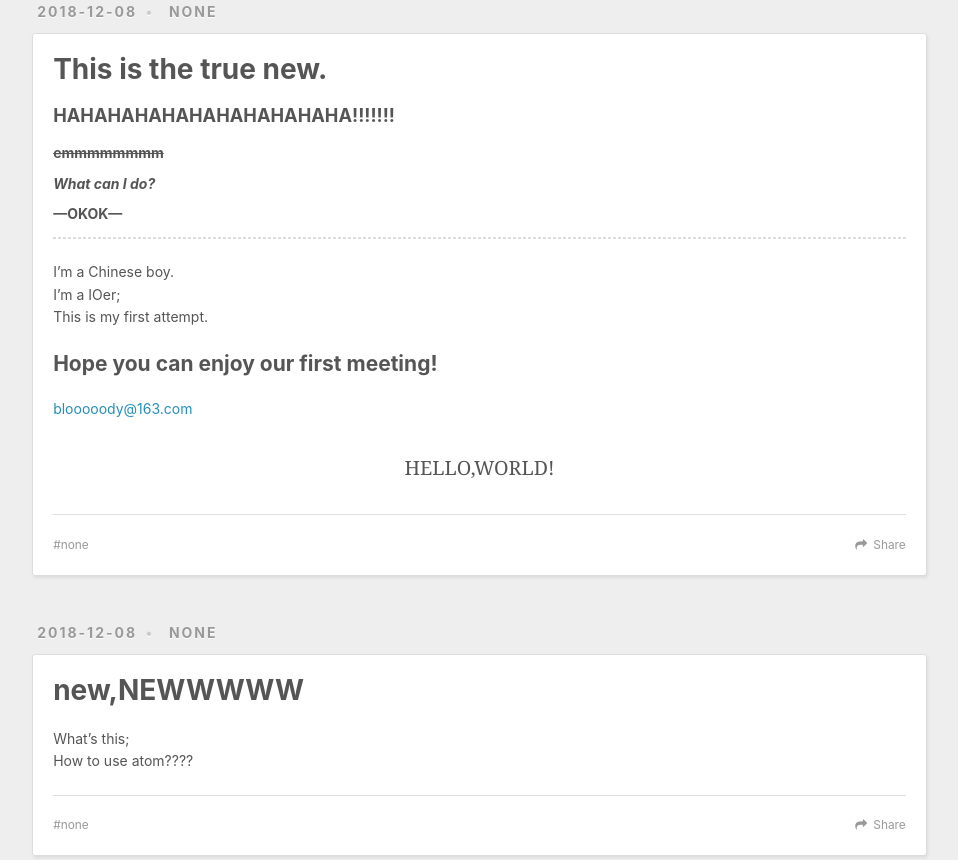
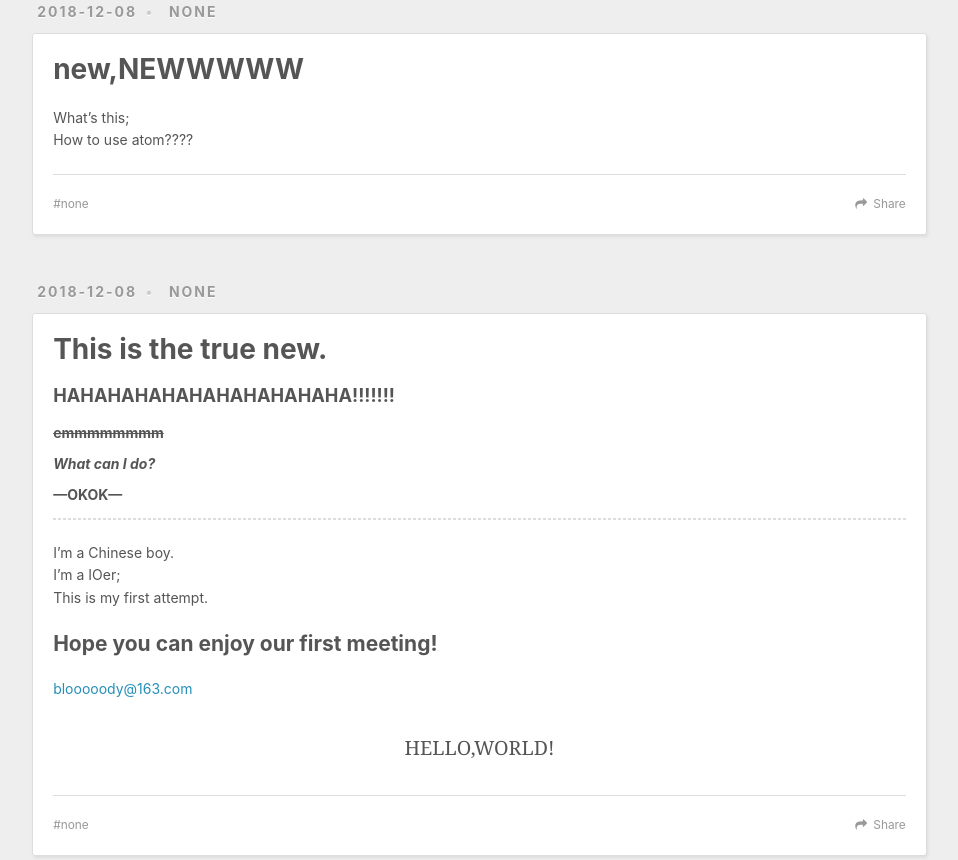
Before and after one commit to lidayua/lidayua, a plain HTML site: page index.html in a window 1280 px wide. Shown: the part 1320-2180 px from the top of the page, without its empty margins (8-966 px from the left). Drawn offline with nearby package versions, Linux system fonts and the light colour scheme.

Commit message:
Site updated: 2018-12-08 18:20:04

```diff
--- a/index.html
+++ b/index.html
@@ -97,56 +97,8 @@
 
     </div>
     <footer class="article-footer">
-      <a data-url="http://yoursite.com/2018/12/08/hello-world/" data-id="cjpfaljji00006o690uq6scbr" class="article-share-link">Share</a>
+      <a data-url="http://yoursite.com/2018/12/08/hello-world/" data-id="cjpfb3g680001i069ggho8cm6" class="article-share-link">Share</a>
 
-
-    </footer>
-  </div>
-
-</article>
-
-
-
-    <article id="post-true new" class="article article-type-post" itemscope="" itemprop="blogPost">
-  <div class="article-meta">
-    <a href="/2018/12/08/true new/" class="article-date">
-  <time datetime="2018-12-07T16:00:00.000Z" itemprop="datePublished">2018-12-08</time>
-</a>
-
-  <div class="article-category">
-    <a class="article-category-link" href="/categories/none/">none</a>
-  </div>
-
-  </div>
-  <div class="article-inner">
-
-
-      <header class="article-header">
-
-
-    <h1 itemprop="name">
-      <a class="article-title" href="/2018/12/08/true new/">This is the true new.</a>
-    </h1>
-
-
-      </header>
-
-    <div class="article-entry" itemprop="articleBody">
-
-        <h3 id="HAHAHAHAHAHAHAHAHAHAHA"><a href="#HAHAHAHAHAHAHAHAHAHAHA" class="headerlink" title="HAHAHAHAHAHAHAHAHAHAHA!!!!!!!"></a>HAHAHAHAHAHAHAHAHAHAHA!!!!!!!</h3><h5 id="emmmmmmmm"><a href="#emmmmmmmm" class="headerlink" title="emmmmmmmm"></a><del>emmmmmmmm</del></h5><h5 id="What-can-I-do"><a href="#What-can-I-do" class="headerlink" title="What can I do?"></a><em>What can I do?</em></h5><h5 id="—OKOK—"><a href="#—OKOK—" class="headerlink" title="—OKOK—"></a>—OKOK—</h5><hr>
-<p>I’m a Chinese boy.<br>I’m a IOer;<br>This is my first attempt.</p>
-<h2 id="Hope-you-can-enjoy-our-first-meeting"><a href="#Hope-you-can-enjoy-our-first-meeting" class="headerlink" title="Hope you can enjoy our first meeting!"></a>Hope you can enjoy our first meeting!</h2><p><a href="mailto:&#98;&#x6c;&#111;&#x6f;&#111;&#111;&#x6f;&#x64;&#x79;&#64;&#x31;&#54;&#51;&#x2e;&#x63;&#111;&#x6d;" target="_blank" rel="noopener">&#98;&#x6c;&#111;&#x6f;&#111;&#111;&#x6f;&#x64;&#x79;&#64;&#x31;&#54;&#51;&#x2e;&#x63;&#111;&#x6d;</a></p>
-<blockquote>
-<p>HELLO,WORLD!</p>
-</blockquote>
-
-
-    </div>
-    <footer class="article-footer">
-      <a data-url="http://yoursite.com/2018/12/08/true new/" data-id="cjpfaljk900016o699a7qnf8e" class="article-share-link">Share</a>
-
-
-  <ul class="article-tag-list"><li class="article-tag-list-item"><a class="article-tag-list-link" href="/tags/none/">none</a></li></ul>
 
     </footer>
   </div>
@@ -186,7 +138,55 @@
 
     </div>
     <footer class="article-footer">
-      <a data-url="http://yoursite.com/2018/12/08/new/" data-id="cjpfaljkd00026o6972yrslkr" class="article-share-link">Share</a>
+      <a data-url="http://yoursite.com/2018/12/08/new/" data-id="cjpfb3g600000i069h8qe1otq" class="article-share-link">Share</a>
+
+
+  <ul class="article-tag-list"><li class="article-tag-list-item"><a class="article-tag-list-link" href="/tags/none/">none</a></li></ul>
+
+    </footer>
+  </div>
+
+</article>
+
+
+
+    <article id="post-true new" class="article article-type-post" itemscope="" itemprop="blogPost">
+  <div class="article-meta">
+    <a href="/2018/12/08/true new/" class="article-date">
+  <time datetime="2018-12-07T16:00:00.000Z" itemprop="datePublished">2018-12-08</time>
+</a>
+
+  <div class="article-category">
+    <a class="article-category-link" href="/categories/none/">none</a>
+  </div>
+
+  </div>
+  <div class="article-inner">
+
+
+      <header class="article-header">
+
+
+    <h1 itemprop="name">
+      <a class="article-title" href="/2018/12/08/true new/">This is the true new.</a>
+    </h1>
+
+
+      </header>
+
+    <div class="article-entry" itemprop="articleBody">
+
+        <h3 id="HAHAHAHAHAHAHAHAHAHAHA"><a href="#HAHAHAHAHAHAHAHAHAHAHA" class="headerlink" title="HAHAHAHAHAHAHAHAHAHAHA!!!!!!!"></a>HAHAHAHAHAHAHAHAHAHAHA!!!!!!!</h3><h5 id="emmmmmmmm"><a href="#emmmmmmmm" class="headerlink" title="emmmmmmmm"></a><del>emmmmmmmm</del></h5><h5 id="What-can-I-do"><a href="#What-can-I-do" class="headerlink" title="What can I do?"></a><em>What can I do?</em></h5><h5 id="—OKOK—"><a href="#—OKOK—" class="headerlink" title="—OKOK—"></a>—OKOK—</h5><hr>
+<p>I’m a Chinese boy.<br>I’m a IOer;<br>This is my first attempt.</p>
+<h2 id="Hope-you-can-enjoy-our-first-meeting"><a href="#Hope-you-can-enjoy-our-first-meeting" class="headerlink" title="Hope you can enjoy our first meeting!"></a>Hope you can enjoy our first meeting!</h2><p><a href="mailto:&#98;&#108;&#x6f;&#111;&#x6f;&#111;&#x6f;&#x64;&#121;&#64;&#x31;&#x36;&#51;&#46;&#99;&#x6f;&#x6d;" target="_blank" rel="noopener">&#98;&#108;&#x6f;&#111;&#x6f;&#111;&#x6f;&#x64;&#121;&#64;&#x31;&#x36;&#51;&#46;&#99;&#x6f;&#x6d;</a></p>
+<blockquote>
+<p>HELLO,WORLD!</p>
+</blockquote>
+
+
+    </div>
+    <footer class="article-footer">
+      <a data-url="http://yoursite.com/2018/12/08/true new/" data-id="cjpfb3g6f0004i069d1bdy548" class="article-share-link">Share</a>
 
 
   <ul class="article-tag-list"><li class="article-tag-list-item"><a class="article-tag-list-link" href="/tags/none/">none</a></li></ul>
@@ -254,11 +254,11 @@
           </li>
 
           <li>
-            <a href="/2018/12/08/true new/">This is the true new.</a>
+            <a href="/2018/12/08/new/">new,NEWWWWW</a>
           </li>
 
           <li>
-            <a href="/2018/12/08/new/">new,NEWWWWW</a>
+            <a href="/2018/12/08/true new/">This is the true new.</a>
           </li>
 
       </ul>
```
Also changed, not shown: 2018/12/08/hello-world/index.html (+5 -5 lines), 2018/12/08/new/index.html (+10 -5 lines), 2018/12/08/true new/index.html (+9 -14 lines), archives/2018/12/index.html (+6 -6 lines), archives/2018/index.html (+6 -6 lines), archives/index.html (+6 -6 lines), categories/none/index.html (+6 -6 lines), tags/none/index.html (+6 -6 lines).
